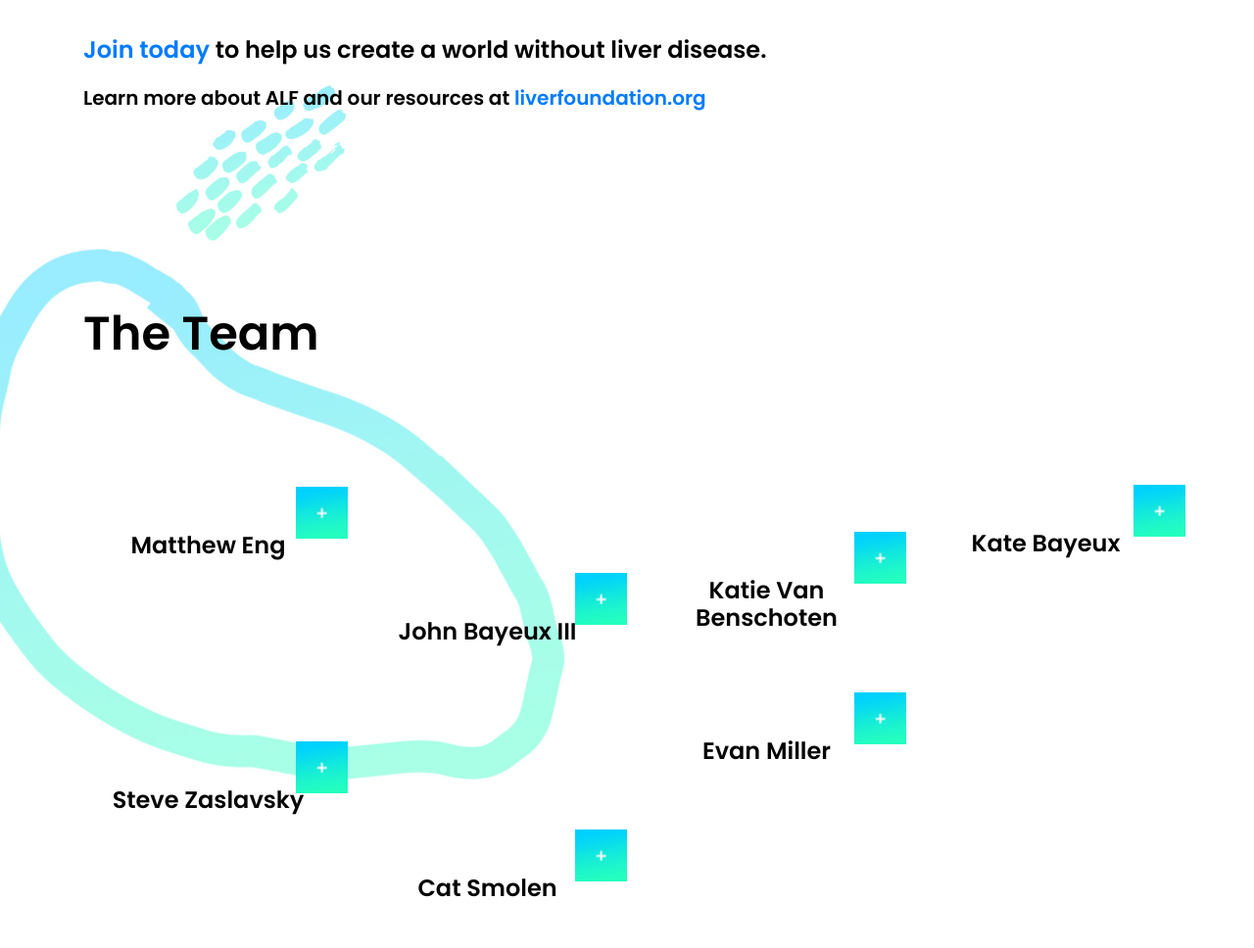
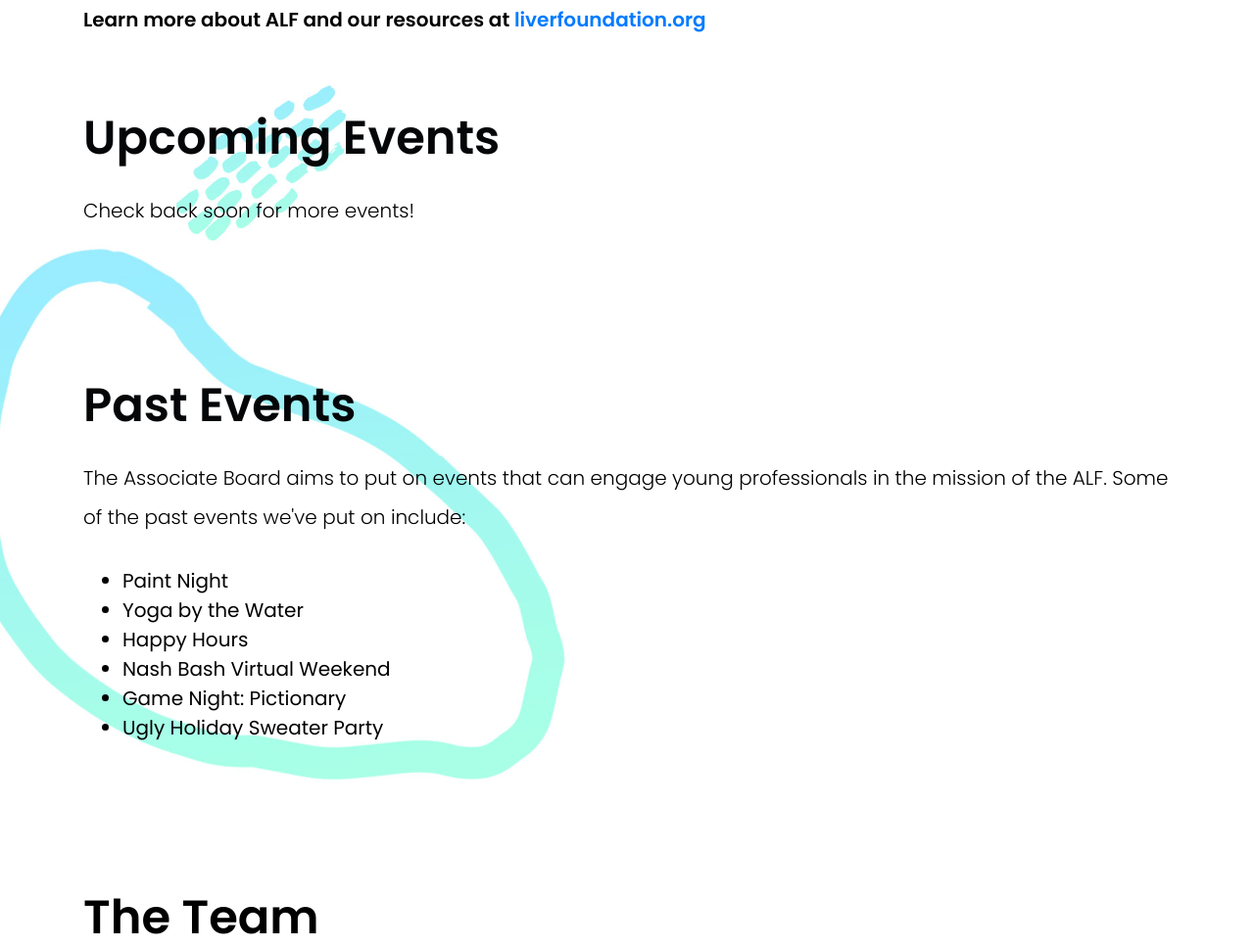
Before and after one commit to m3ngineer/liverab, a plain HTML site: page site/index.html in a window 1280 px wide. Shown: the part 1334-2302 px from the top of the page at 98% size. Drawn offline with Linux system fonts and the light colour scheme; a web font is replaced by a local one.

Commit message:
Add upcoming and past events sections

```diff
--- a/site/index.html
+++ b/site/index.html
@@ -123,6 +123,69 @@
       </div>
     </div>
 
+    <div class="main-content">
+      <div class="content-section">
+        <div class="container">
+          <div class="row">
+            <div class="col-12">
+              <div class="entry-header">
+                <div class="entry-title">
+                  <h2>Upcoming Events</h2>
+                </div>
+              </div>
+
+              <div class="entry-description">
+                <div class="row">
+                  <div class="col-12">
+                    <p>Check back soon for more events!</p>
+                    <ul>
+
+                    </ul>
+
+                  </div>
+                </div >
+
+              </div>
+            </div>
+          </div>
+
+        </div>
+      </div>
+    </div>
+
+    <div class="main-content">
+      <div class="content-section">
+        <div class="container">
+          <div class="row">
+            <div class="col-12">
+              <div class="entry-header">
+                <div class="entry-title">
+                  <h2>Past Events</h2>
+                </div>
+              </div>
+
+              <div class="entry-description">
+                <div class="row">
+                  <div class="col-12">
+                    <p>The Associate Board aims to put on events that can engage young professionals in the mission of the ALF. Some of the past events we've put on include:</p>
+                    <ul>
+                      <li>Paint Night</li>
+                      <li>Yoga by the Water</li>
+                      <li>Happy Hours</li>
+                      <li>Nash Bash Virtual Weekend</li>
+                      <li>Game Night: Pictionary</li>
+                      <li>Ugly Holiday Sweater Party</li>
+                    </ul>
+                  </div>
+                </div >
+
+              </div>
+            </div>
+          </div>
+
+        </div>
+      </div>
+    </div>
 
     <div class="content-section">
         <div class="container">
@@ -486,14 +549,15 @@ When she's not making corny jokes while teaching yoga, you can find Rosa in the
                 <div class="row">
                     <div class="col-12">
                         <div class="entry-title">
-                            <a href="#">Nash Bash</a>
+                            <!-- <a href="#">American Liver Foundation Associate Board</a> -->
                         </div><!-- entry-title -->
 
                         <div class="entry-mail">
-                          <a href="#">American Liver Foundation Associate Board of Young Professionals</a>
+                          <h4>American Liver Foundation</h4>
+                          <h2>Associate Board of Young Professionals</h2>
                           <br />
                           <br />
-                            For more information contact Nicolette Illiano, Events Manager: <a href="nilliano@liverfoundation.org">nilliano@liverfoundation.org</a>
+                            <!-- For more information contact Nicolette Illiano, Events Manager: <a href="nilliano@liverfoundation.org">nilliano@liverfoundation.org</a> -->
 
                         </div><!-- .entry-mail -->
 
--- a/site/style.css
+++ b/site/style.css
@@ -2,6 +2,16 @@
 # Global classes
 ------------------------------------------------------------*/
 /* background: -webkit-linear-gradient(#ff4747, #ffce47); */
+
+
+.content-section ul {
+  margin: 30px 0px;
+}
+
+.content-section li {
+  color: #000;
+  font-size: 20px;
+}
 
 .pad-top-100 {
   padding-top: 100px;
@@ -453,8 +463,8 @@ body {
 .content-section {
     /* min-height: 4640px; */
     width: 100%;
-    padding-top: 80px;
-    padding-bottom: 120px;
+    padding-top: 40px;
+    padding-bottom: 40px;
     /* background: url("images/middle-cover.jpg"); */
     background-repeat: repeat-y;
     background-size: 100% auto;
@@ -1169,7 +1179,7 @@ body {
 }
 
 .main-content {
-    margin: 120px 0;
+    margin: 40px 0;
 }
 
 .main-content .entry-header .entry-title p {
@@ -1215,6 +1225,57 @@ body {
     font-weight: 600;
     color: #040608;
 }
+
+/* May need to remove if conflicting with other pages */
+
+.content-section .entry-header .entry-title p {
+    margin: 0;
+    padding: 0;
+    font-size: 14px;
+    font-weight: 500;
+    color: #7a7a7a;
+}
+
+.content-section .entry-header .entry-title h2 {
+    margin: 0;
+    padding: 0;
+    font-size: 48px;
+    font-weight: 600;
+    color: #040608;
+}
+
+.content-section .entry-header h3 {
+    margin: 20px 0px;
+    padding: 0;
+    font-size: 24px;
+    font-weight: 600;
+    color: #040608;
+}
+
+.content-section .entry-description p {
+    margin: 0 !important;
+    padding: 0;
+    margin-top: 25px !important;
+    font-size: 15px;
+    font-weight: 300;
+    color: #989898;
+    line-height: 2;
+    hyphens: auto;
+}
+
+.content-section .entry-description p {
+    margin: 0 !important;
+    padding: 0;
+    margin-top: 25px !important;
+    font-size: 20px;
+    font-weight: 300;
+    color: #000000;
+    line-height: 2;
+    hyphens: auto;
+}
+
+/* end conflict */
+
 
 .about-nash h3 {
     margin: 0;
```
